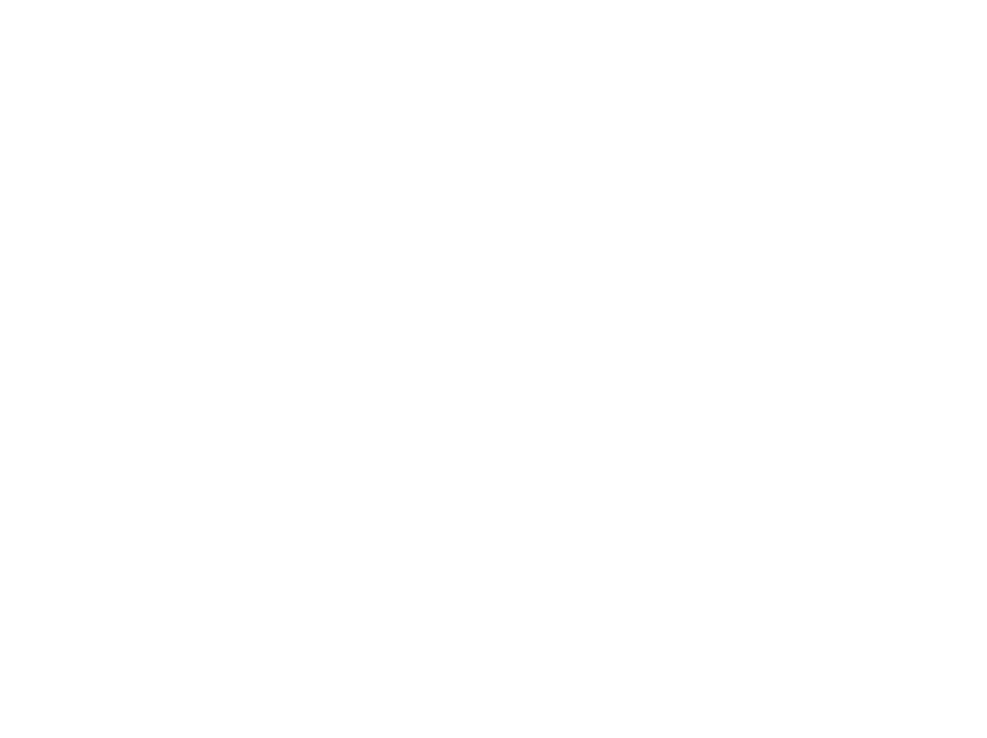
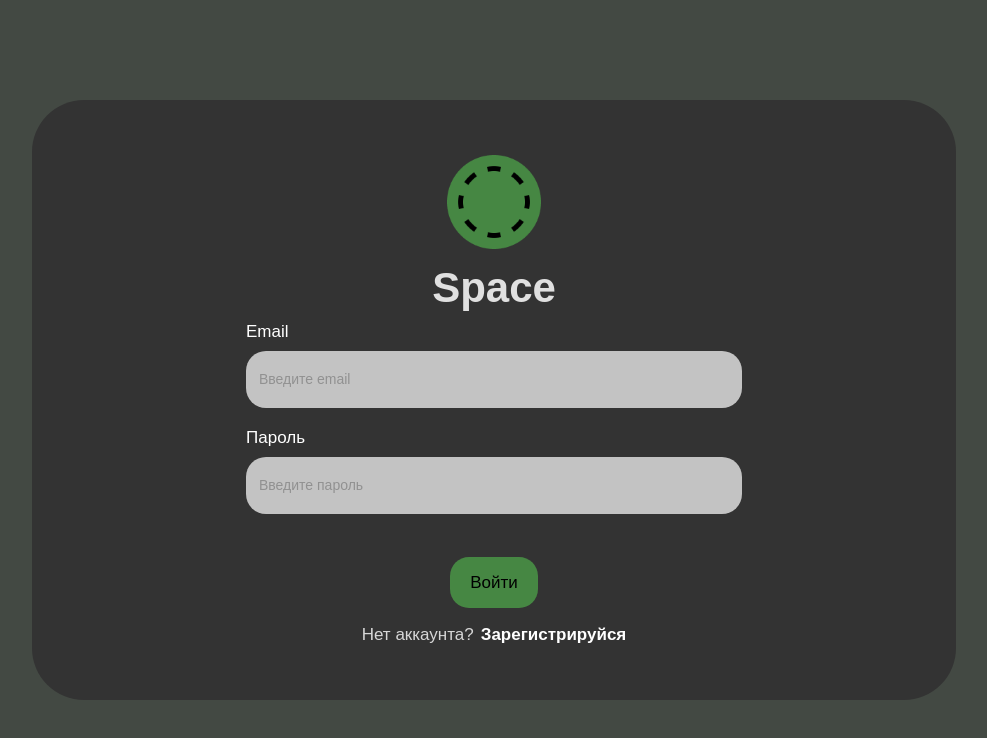
Before and after one commit to Efrosiniya24/Space_MusicService_Client, a React (Create React App) app: page /signIn in a window 1280 px wide. Before the commit this address had no page. Shown: the top 738 px of the page, without its empty margins (146-1133 px from the left). Built offline with nearby package versions, Linux system fonts and the light colour scheme.

Commit message:
connected with back

```diff
--- a/package.json
+++ b/package.json
@@ -7,6 +7,7 @@
     "@testing-library/jest-dom": "^6.9.1",
     "@testing-library/react": "^16.3.0",
     "@testing-library/user-event": "^13.5.0",
+    "axios": "^1.13.2",
     "react": "^19.2.0",
     "react-dom": "^19.2.0",
     "react-router-dom": "^7.9.4",
--- a/src/App.js
+++ b/src/App.js
@@ -5,15 +5,17 @@ import Login from "./pages/auth/listener/login";
 import SignUp from "./pages/auth/listener/signUp";
 import Main from "./pages/mainListenerPage/mainListenerPage";
 import Orgs from "./pages/organizations/organizations";
+import OrgPage from "./pages/OrgPage/orgPage";
 
 function App() {
   return (
     <Router>
       <Routes>
-        <Route path="/login" element={<Login />}></Route>
+        <Route path="/signIn" element={<Login />}></Route>
         <Route path="/signUp" element={<SignUp />}></Route>
         <Route path="/main" element={<Main />}></Route>
         <Route path="/orgs" element={<Orgs />}></Route>
+        <Route path="/orgPage" element={<OrgPage />}></Route>
       </Routes>
     </Router>
   );
--- a/src/pages/auth/listener/login.js
+++ b/src/pages/auth/listener/login.js
@@ -1,13 +1,63 @@
 import React, { useState } from "react";
-import { useNavigate, NavLink, useLocation } from "react-router-dom";
+import { useNavigate } from "react-router-dom";
+
 import login from "./login.module.css";
 import logo from "../../../icons/logo.png";
 
 const Login = () => {
+  const navigate = useNavigate();
+  const [email, setEmail] = useState("");
+  const [password, setPassword] = useState("");
+  const [showPassword, setShowPassword] = useState(false);
+  const [errorMessage, setErrorMessage] = useState("");
+
+  const handleSubmit = async (event) => {
+    event.preventDefault();
+    setErrorMessage("");
+
+    try {
+      const response = await fetch(
+        "http://localhost:8080/space/user/auth/signIn",
+        {
+          method: "POST",
+          headers: {
+            "Content-Type": "application/json",
+          },
+          body: JSON.stringify({ email, password }),
+        }
+      );
+
+      if (!response.ok) {
+        console.log("Server status:", response.status);
+        if (response.status === 403) {
+          setErrorMessage(
+            "Ваш аккаунт деактивирован. Пожалуйста, свяжитесь с поддержкой."
+          );
+        } else {
+          setErrorMessage("Неверный логин или пароль");
+        }
+        return;
+      }
+
+      const data = await response.json();
+      console.log("Server Response:", data);
+
+      const { accessToken, userId, roles } = data;
+
+      localStorage.setItem("accessToken", accessToken);
+      localStorage.setItem("userId", String(userId));
+      localStorage.setItem("userRoles", JSON.stringify(roles || []));
+
+      navigate("/");
+    } catch (error) {
+      console.error("Ошибка при авторизации:", error);
+      setErrorMessage("Произошла ошибка при авторизации");
+    }
+  };
   return (
     <div className={login.mainLogin}>
       <div className={login.form}>
-        <div className={login.formElements}>
+        <form className={login.formElements} onSubmit={handleSubmit}>
           <div className={login.logoSection}>
             <img src={logo} />
             <h1 className={login}>Space</h1>
@@ -15,13 +65,13 @@ const Login = () => {
           <div className={login.inputSectionButton}>
             <div className={login.input}>
               <div className={login.inputSectoion}>
-                <p>Пароль</p>
+                <p>Email</p>
                 <input
-                  type="password"
-                  name="password"
-                  placeholder="Введите пароль"
-                  // value={email}
-                  // onChange={(e) => setEmail(e.target.value)}
+                  type="email"
+                  name="email"
+                  placeholder="Введите email"
+                  value={email}
+                  onChange={(e) => setEmail(e.target.value)}
                 />
               </div>
               <div className={login.inputSectoion}>
@@ -30,14 +80,14 @@ const Login = () => {
                   type="password"
                   name="password"
                   placeholder="Введите пароль"
-                  // value={email}
-                  // onChange={(e) => setEmail(e.target.value)}
+                  value={password}
+                  onChange={(e) => setPassword(e.target.value)}
                 />
               </div>
             </div>
-            <button>Войти</button>
+            <button type="submit">Войти</button>
           </div>
-        </div>
+        </form>
         <div className={login.choice}>
           <p>Нет аккаунта?</p>
           <a>Зарегистрируйся</a>
--- a/src/pages/auth/listener/signUp.js
+++ b/src/pages/auth/listener/signUp.js
@@ -1,46 +1,121 @@
 import React, { useState } from "react";
-import { useNavigate, NavLink, useLocation } from "react-router-dom";
+import { useNavigate, NavLink } from "react-router-dom";
 import login from "./login.module.css";
 import logo from "../../../icons/logo.png";
 
 const SignUp = () => {
+  const navigate = useNavigate();
+
+  const [email, setEmail] = useState("");
+  const [password, setPassword] = useState("");
+  const [passwordRepeat, setPasswordRepeat] = useState("");
+  const [errorMessage, setErrorMessage] = useState("");
+
+  const handleSubmit = async (event) => {
+    event.preventDefault();
+    setErrorMessage("");
+
+    if (password !== passwordRepeat) {
+      setErrorMessage("Пароли не совпадают");
+      return;
+    }
+
+    try {
+      const response = await fetch(
+        "http://localhost:8080/space/user/auth/signUp",
+        {
+          method: "POST",
+          headers: {
+            "Content-Type": "application/json",
+          },
+          body: JSON.stringify({
+            email,
+            password,
+          }),
+        }
+      );
+
+      if (!response.ok) {
+        console.log("Server status:", response.status);
+        setErrorMessage("Ошибка при регистрации");
+        return;
+      }
+
+      const data = await response.json();
+      console.log("SignUp Response:", data);
+
+      const { accessToken, userId, roles } = data;
+
+      localStorage.setItem("accessToken", accessToken);
+      localStorage.setItem("userId", String(userId));
+      localStorage.setItem("userRoles", JSON.stringify(roles || []));
+
+      navigate("/");
+    } catch (error) {
+      console.error("Ошибка при регистрации:", error);
+      setErrorMessage("Произошла ошибка при регистрации");
+    }
+  };
+
   return (
     <div className={login.mainLogin}>
       <div className={login.form}>
-        <div className={login.formElements}>
+        <form className={login.formElements} onSubmit={handleSubmit}>
           <div className={login.logoSection}>
-            <img src={logo} />
+            <img src={logo} alt="Space logo" />
             <h1 className={login}>Space</h1>
           </div>
+
           <div className={login.inputSectionButton}>
             <div className={login.input}>
+              <div className={login.inputSectoion}>
+                <p>Email</p>
+                <input
+                  type="email"
+                  name="email"
+                  placeholder="Введите email"
+                  value={email}
+                  onChange={(e) => setEmail(e.target.value)}
+                  required
+                />
+              </div>
+
               <div className={login.inputSectoion}>
                 <p>Пароль</p>
                 <input
                   type="password"
                   name="password"
                   placeholder="Введите пароль"
-                  // value={email}
-                  // onChange={(e) => setEmail(e.target.value)}
+                  value={password}
+                  onChange={(e) => setPassword(e.target.value)}
+                  required
                 />
               </div>
+
               <div className={login.inputSectoion}>
-                <p>Пароль</p>
+                <p>Повторите пароль</p>
                 <input
                   type="password"
-                  name="password"
-                  placeholder="Введите пароль"
-                  // value={email}
-                  // onChange={(e) => setEmail(e.target.value)}
+                  name="passwordRepeat"
+                  placeholder="Повторите пароль"
+                  value={passwordRepeat}
+                  onChange={(e) => setPasswordRepeat(e.target.value)}
+                  required
                 />
               </div>
             </div>
-            <button>Зарегистрироваться</button>
+
+            <button type="submit">Зарегистрироваться</button>
+
+            {errorMessage && (
+              <p style={{ color: "red", marginTop: "8px" }}>{errorMessage}</p>
+            )}
           </div>
-        </div>
+        </form>
+
         <div className={login.choice}>
-          <p>Нет аккаунта?</p>
-          <a>Зарегистрируйся</a>
+          <p>Уже есть аккаунт?</p>
+          <NavLink to="/signIn">Войти</NavLink>
         </div>
       </div>
     </div>
```
Also changed, not shown: src/pages/auth/listener/AuthContext.js (added, +27 -0 lines), src/pages/auth/listener/ProtectedRoute.js (added, +19 -0 lines), src/pages/auth/listener/axiosInstance.js (added, +16 -0 lines), src/Component/iconsLeftListener/iconsLeftListener.js (added), 1 other file (tests, documents, lock files or other folders).
